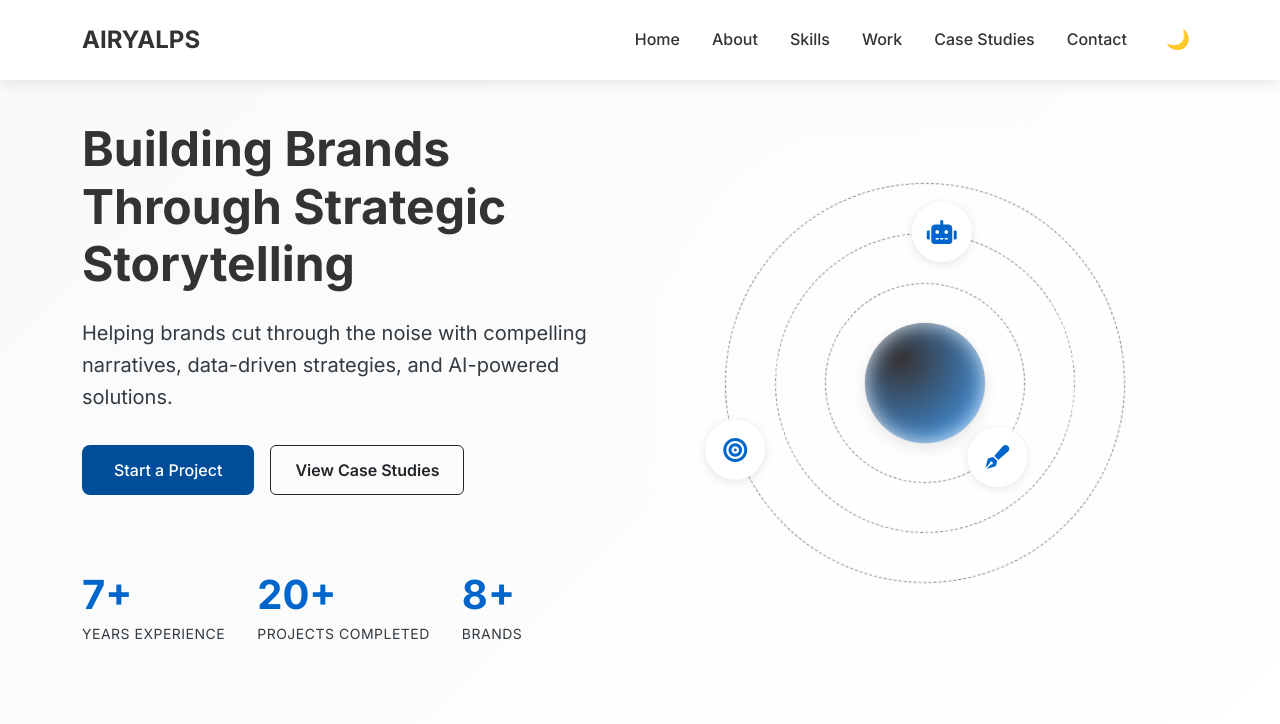
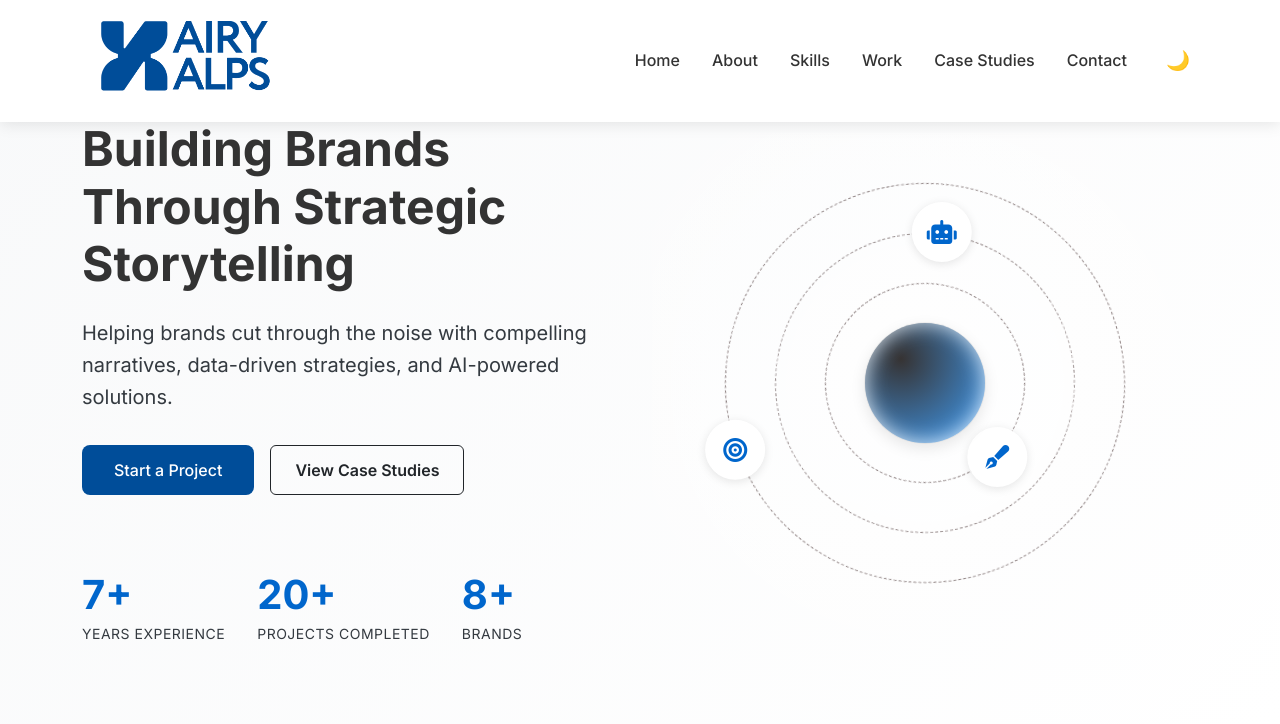
Before and after one commit to rakmakan/riya_website, a PHP site: page / in a window 1280 px wide. Shown: the top 724 px of the page. Run offline with PHP 8.4, Linux system fonts and the light colour scheme; data that the repository does not hold is empty.

Commit message:
Refactor code structure for improved readability and maintainability

```diff
--- a/includes/header.php
+++ b/includes/header.php
@@ -27,7 +27,9 @@
 <header class="header fixed-top">
     <nav class="navbar navbar-expand-lg navbar-light bg-white">
         <div class="container">
-            <a class="navbar-brand" href="<?php echo strpos($_SERVER['PHP_SELF'], 'views/') !== false ? '../index.php' : 'index.php'; ?>">AIRYALPS</a>
+            <a class="navbar-brand" href="<?php echo strpos($_SERVER['PHP_SELF'], 'views/') !== false ? '../index.php' : 'index.php'; ?>">
+                <img src="<?php echo strpos($_SERVER['PHP_SELF'], 'views/') !== false ? '../assets/images/airy-alps-logo.svg' : 'assets/images/airy-alps-logo.png'; ?>" alt="AIRYALPS" height="30">
+            </a>
             <button class="navbar-toggler" type="button" data-bs-toggle="collapse" data-bs-target="#navbarNav" aria-controls="navbarNav" aria-expanded="false" aria-label="Toggle navigation">
                 <span class="navbar-toggler-icon"></span>
             </button>
```
Also changed, not shown: assets/images/airy-alps-logo.png (added).
